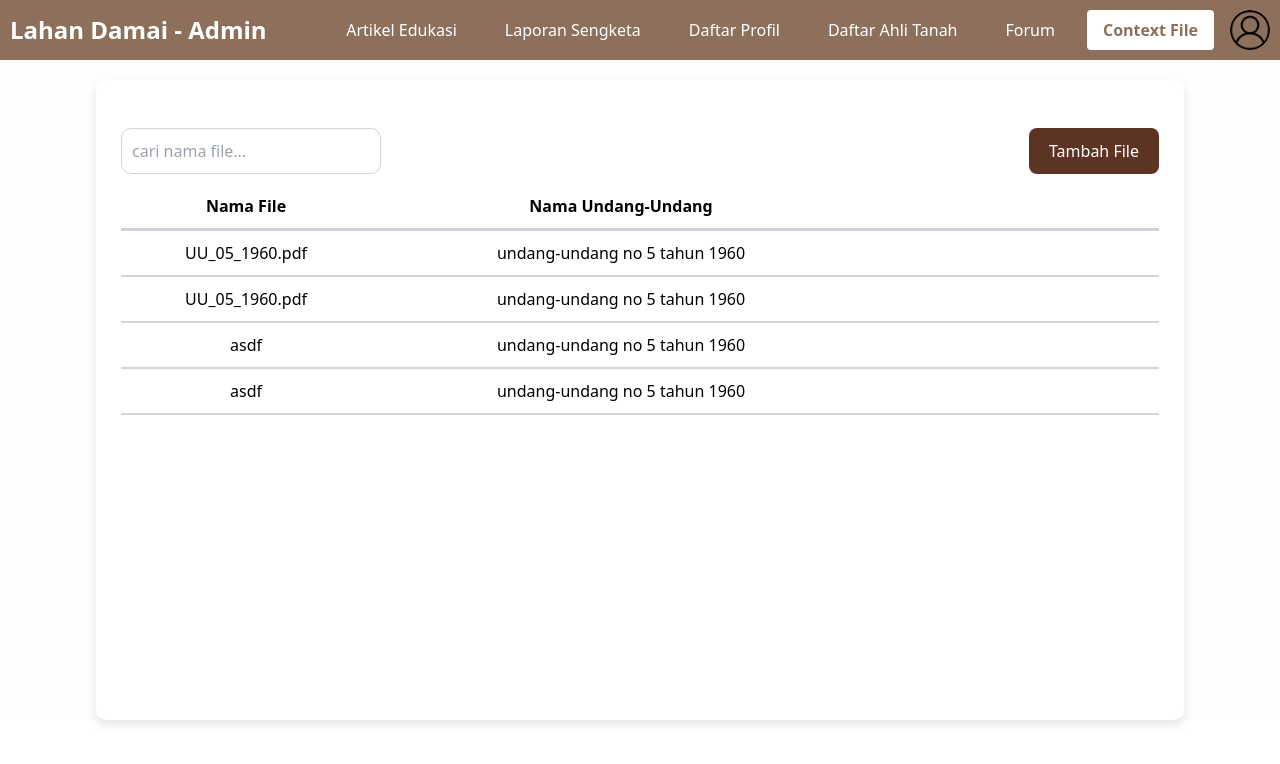
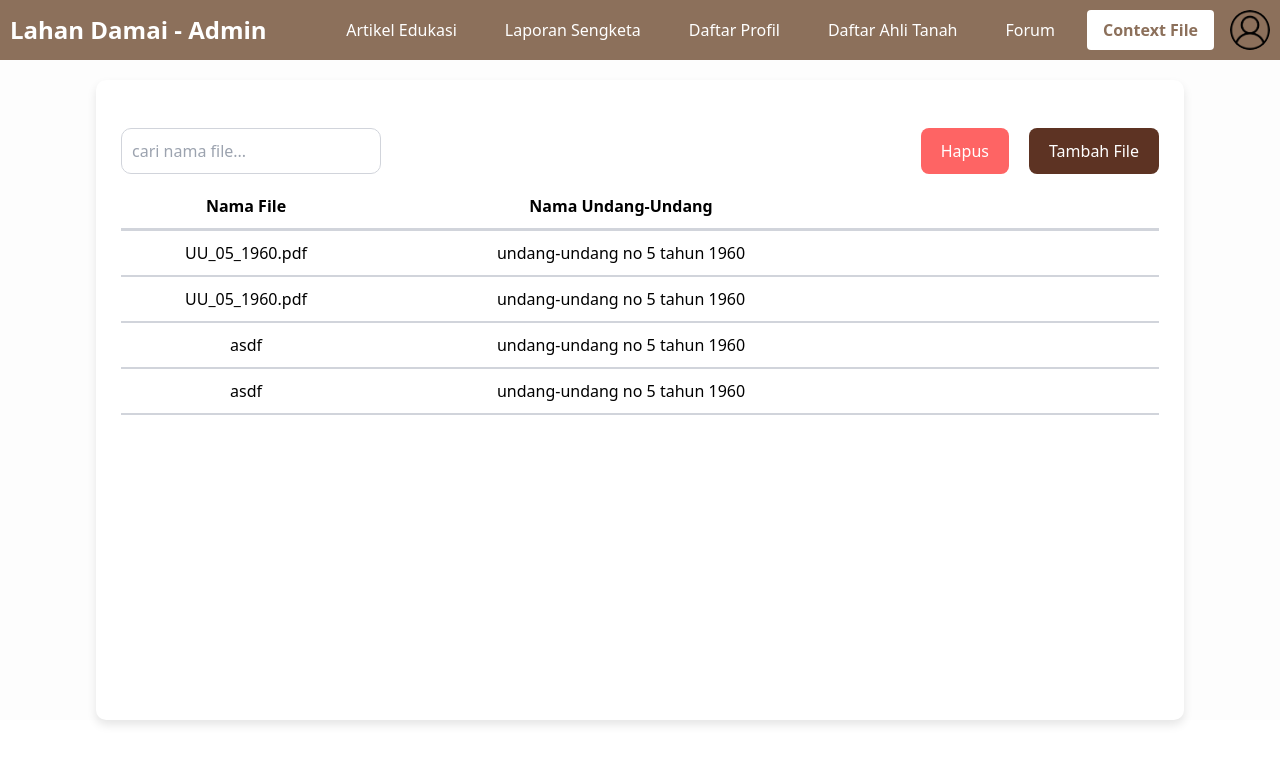
Before and after one commit to Lahan-Damai/CMS-Frontend, a React (Vite) app: page /chatbot in a window 1280 px wide. Shown: the top 764 px of the page. Built offline with nearby package versions, Linux system fonts and the light colour scheme; no server answers; sample sign-in values are in the browser's storage.

Commit message:
ui chatbot unfinished

```diff
--- a/src/components/chatbot/ContextFile.jsx
+++ b/src/components/chatbot/ContextFile.jsx
@@ -41,7 +41,7 @@ const ContextFile  = () => {
                     <input type="text" placeholder="cari nama file..."/>
                 </div>
                 <div class={styles.buttons}>
-                    <button type="button" id={styles.hapusBtn} style={{display: selectedRow !== null ? 'block' : 'none'}}>Hapus</button>
+                    <button type="button" id={styles.hapusBtn}>Hapus</button>
                     <button type="button" id={styles.unduhBtn} style={{display: selectedRow !== null ? 'block' : 'none'}}>Unduh</button>
                     <button type="button" id={styles.tambahBtn} onClick={handleTambahFile}>Tambah File</button>
                 </div>
@@ -75,6 +75,8 @@ const ContextFile  = () => {
                         <div className={styles.inputForm}>
                             <label htmlFor="file">File:</label>
                             <input type="file" id="file" />
+                            <label htmlFor="namaUU">Nama undang-undang:</label>
+                            <input type="text" name="namaUU" id="" />
                             <button type="submit">Submit</button>
                         </div>
                         <button onClick={handleCloseModal} className={styles.closeBtn}>Close</button>
--- a/src/components/chatbot/ContextFile.module.css
+++ b/src/components/chatbot/ContextFile.module.css
@@ -108,7 +108,6 @@
 
 #hapusBtn {
     background-color: #FE6464;
-    display: none;
 }
 
 #unduhBtn {
```
